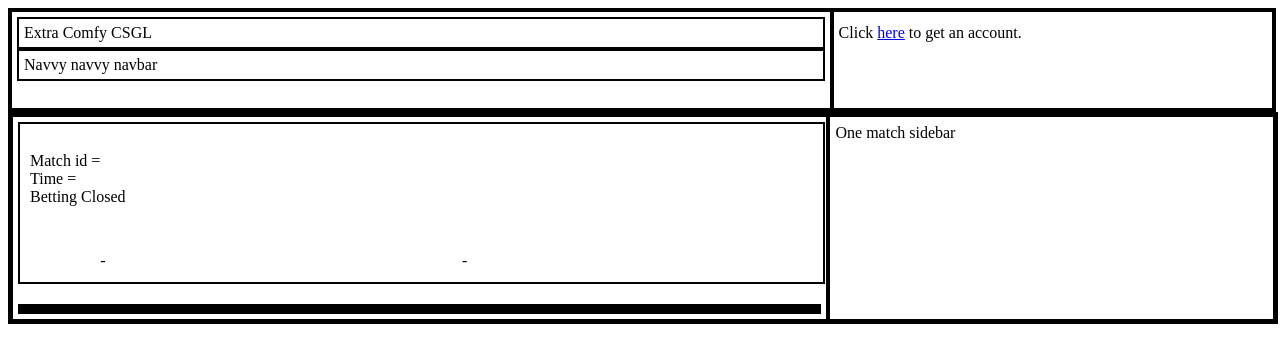
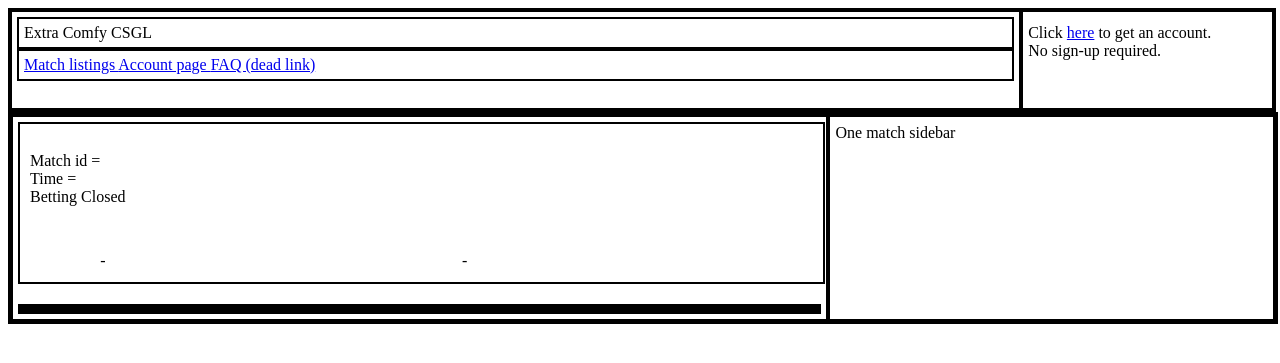
Before and after one commit to ECCSGL/comfy-beta, a Django app: template eccsgl/comfy/templates/slash_match.html in a window 1280 px wide. Shown: the top 363 px of the page. Run offline with Django 3.2, Linux system fonts and the light colour scheme; the template is opened without the code that fills it, so the values that code supplies are empty.

Commit message:
No one's ever going to read this commit logs so eh

```diff
--- a/eccsgl/comfy/static/eccsgl.css
+++ b/eccsgl/comfy/static/eccsgl.css
@@ -4,7 +4,7 @@
 }
 
 #main_header {
-width:65%;display:inline-block;border-style:solid;border-width:2px;padding:5px;display:table-cell;
+width:80%;display:inline-block;border-style:solid;border-width:2px;padding:5px;display:table-cell;
 }
 
 #eccsgl_title {
@@ -16,7 +16,7 @@
 }
 
 #side_header {
-idth:35%;display:table-cell;border-style:solid;border-width:2px;padding:5px;
+width:20%;display:table-cell;border-style:solid;border-width:2px;padding:5px;
 }
 
 /* main template stuff */
--- a/eccsgl/comfy/templates/eccsgl_header.html
+++ b/eccsgl/comfy/templates/eccsgl_header.html
@@ -4,14 +4,22 @@
             Extra Comfy CSGL
         </div>
         <div id="navbar">
-            Navvy navvy navbar
+            <a href="/all_matches">
+                Match listings
+            </a>
+            <a href="/account/">
+                Account page
+            </a>
+            <a href="/faq/">
+                FAQ (dead link)
+            </a>
         </div>
     </div>
     <div id="side_header">
         {% if account_exists %}
-            Welcome {{account.shorthash}}, your balance is ${{account.balance | floatformat:2}}.
+            Welcome {{account.shorthash}} <br/> your balance is ${{account.balance | floatformat:2}}.
         {% else %}
-            Click <a href="/account/">here</a> to get an account.
+            Click <a href="/account/">here</a> to get an account.<br/> No sign-up required.
         {% endif %}
     </div>
 </div>
--- a/eccsgl/eccsgl/urls.py
+++ b/eccsgl/eccsgl/urls.py
@@ -11,6 +11,7 @@
 
     url(r'^admin/', include(admin.site.urls)),
     url(r'^all_matches',comfy.views.all_match_details),
+    url(r'^$',comfy.views.all_match_details),
     url(r'^match/(?P<match>[0-9]+)',comfy.views.one_match_details),
     url(r'^account/(?P<hash>[0-9a-zA-Z]+)',comfy.views.account_incl_hash),
     url(r'^account/',comfy.views.account_excl_hash),
```
